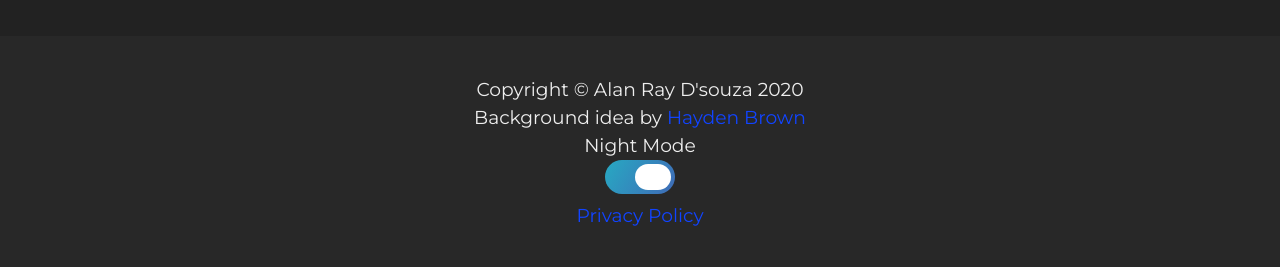
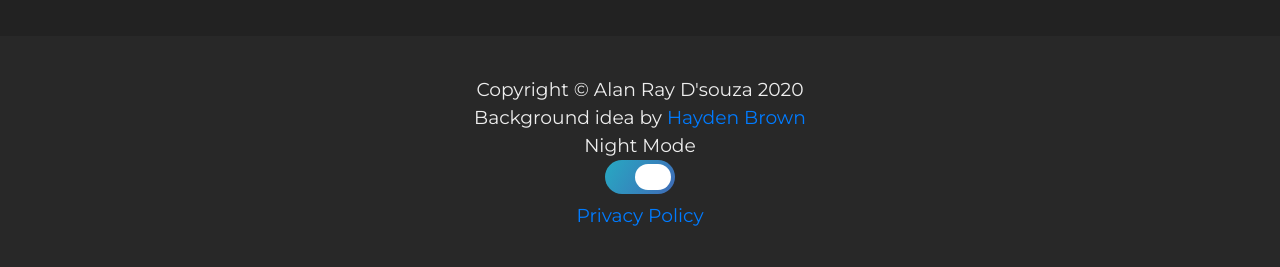
Before and after one commit to alanrme/xilog, a Jekyll site: the page built from index.html, in a window 1280 px wide. Shown: the part 2648-2915 px from the top of the page. Built offline with Jekyll 4.4.1, drawn with Linux system fonts in a browser that asks for light colours; nearby versions of some CDN libraries.

Commit message:
color change again

```diff
--- a/css/style.scss
+++ b/css/style.scss
@@ -115,8 +115,6 @@ p3 {
 		size: 1.1em;
 	}
 }
-
-a { color: #1144ff; }
 
 
 
```
